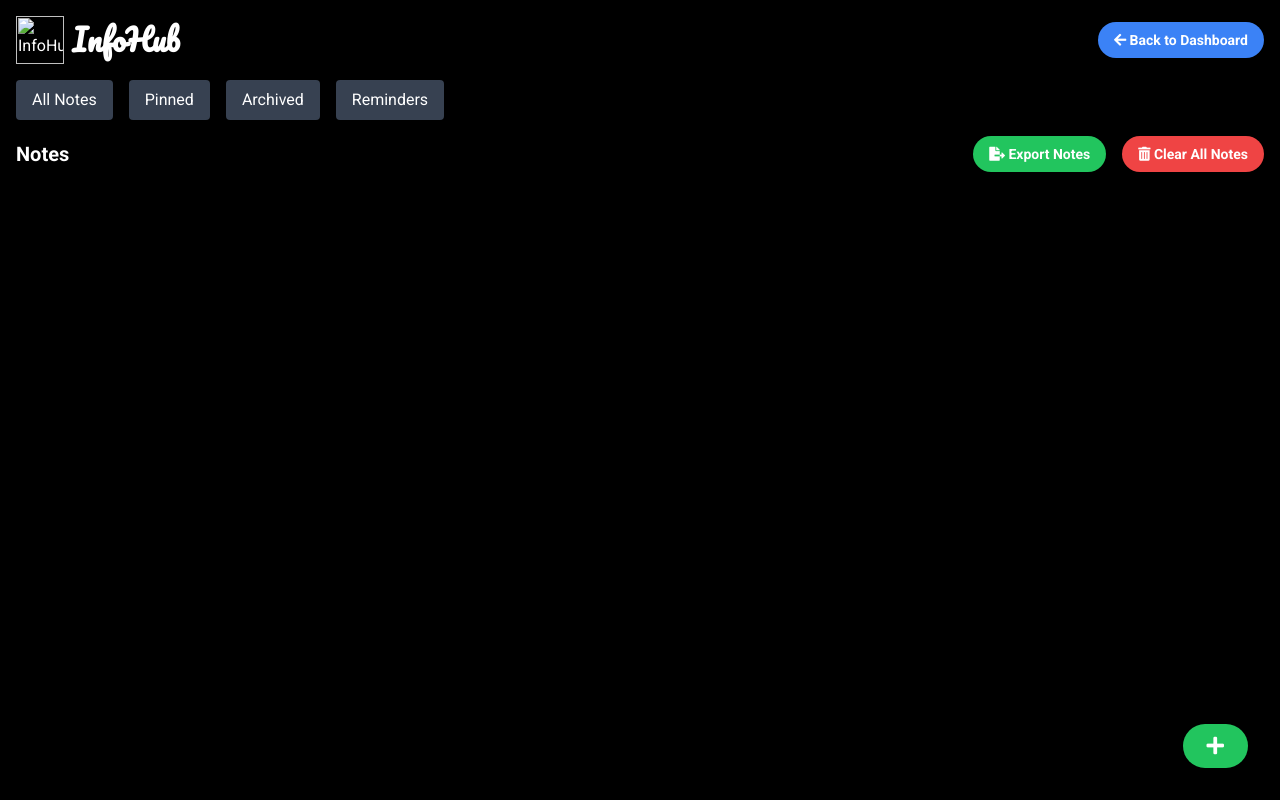
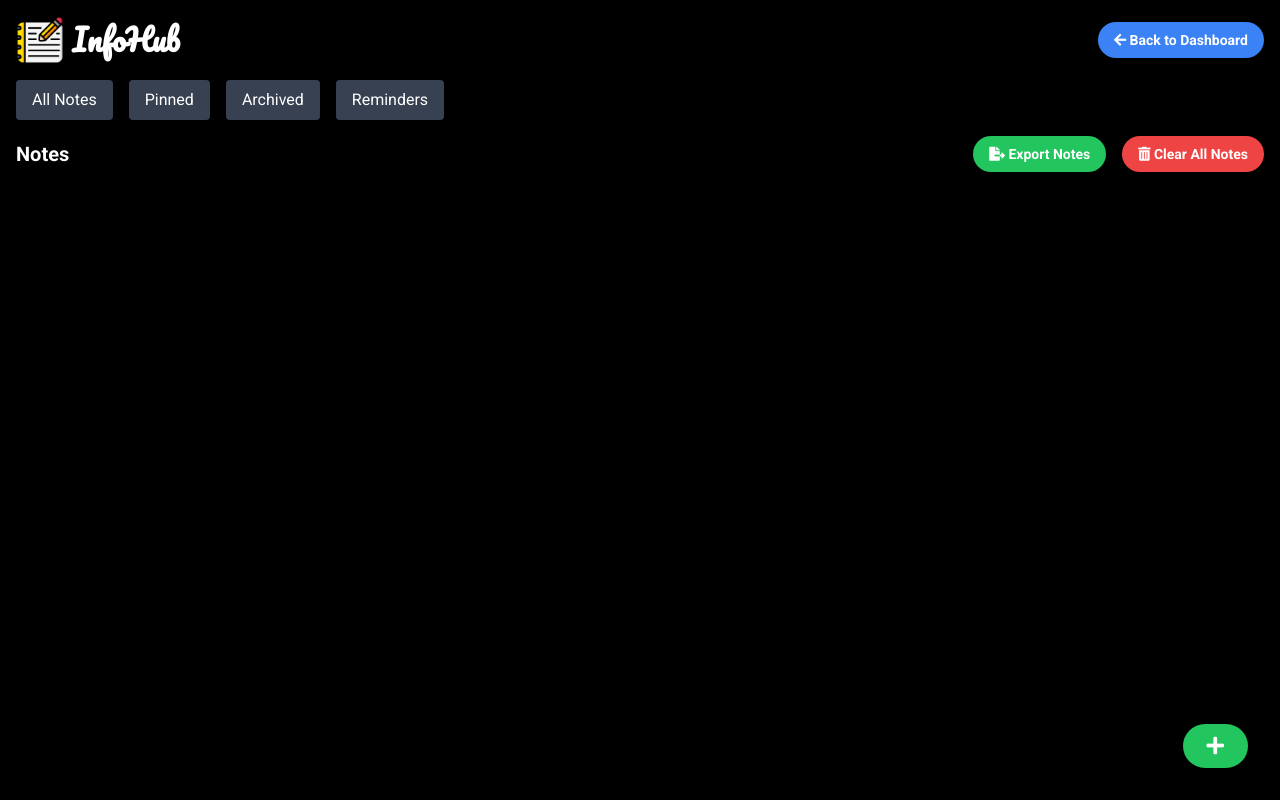
Before and after one commit to arpit0381/InfoHub-A, a plain HTML site: page notes.html in a window 1280 px wide. Drawn offline with nearby package versions, Linux system fonts and the light colour scheme.

Commit message:
Update notes.html

```diff
--- a/notes.html
+++ b/notes.html
@@ -22,7 +22,7 @@
   <div class="container mx-auto p-4">
    <header class="flex justify-between items-center mb-4">
     <div class="flex items-center">
-        <img alt="InfoHub logo with a stylized 'I' and 'H' in vibrant colors" class="w-12 h-12 mr-2" src="images/notes.png"/>
+        <img alt="InfoHub logo with a stylized 'I' and 'H' in vibrant colors" class="w-12 h-12 mr-2" src="notes.png"/>
      <h1 class="text-3xl font-bold" style="font-family: 'Pacifico', cursive;">
       InfoHub
      </h1>
```
